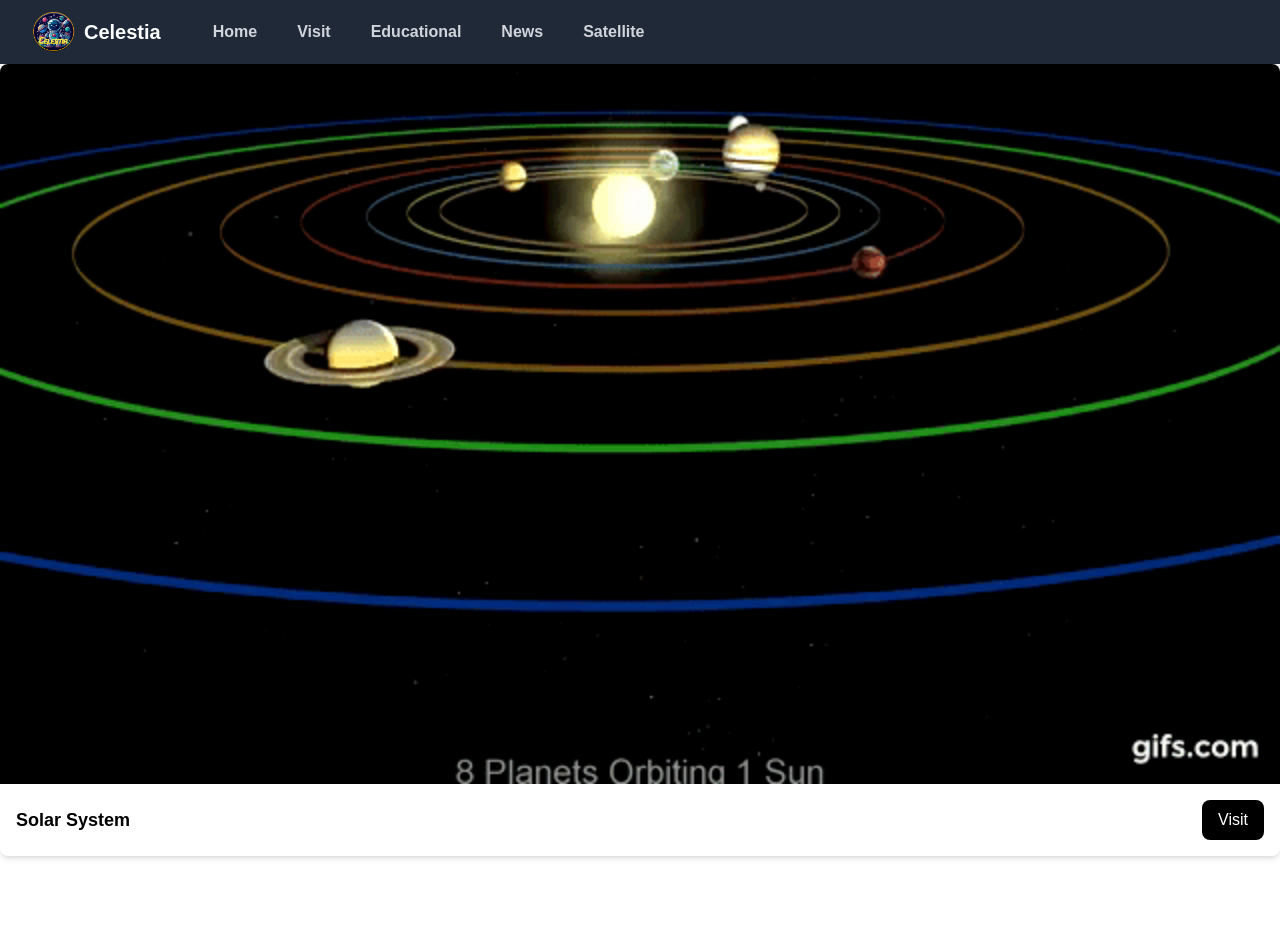
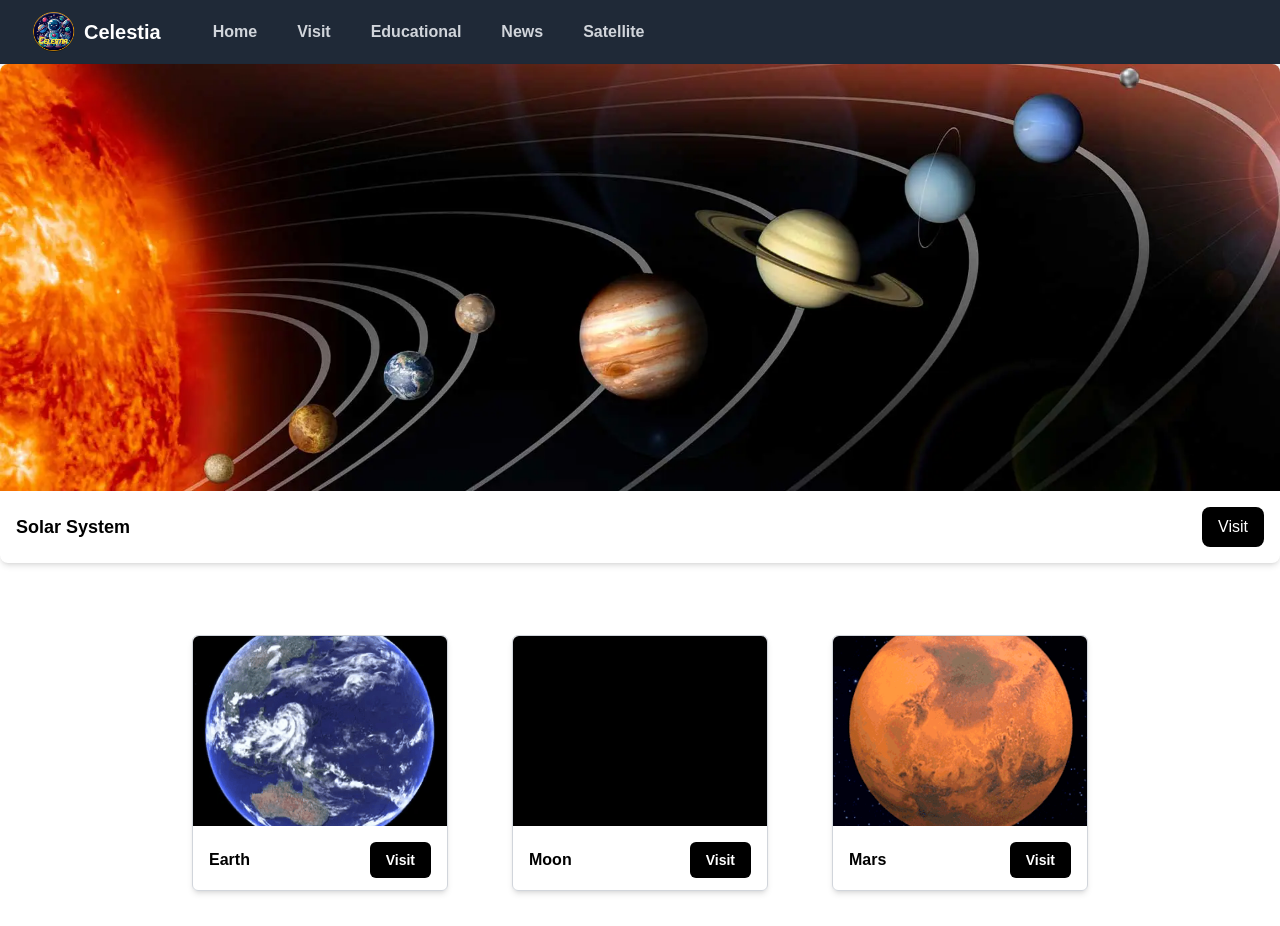
Before and after one commit to Samson2210/Celestia, a React (Vite) app: page /visit in a window 1280 px wide. Shown: the top 926 px of the page. Built offline with nearby package versions, Linux system fonts and the light colour scheme; no server answers.

Commit message:
updated links and updsted edu

```diff
--- a/src/Components/EduContainer.jsx
+++ b/src/Components/EduContainer.jsx
@@ -1,11 +1,31 @@
 import React, { useEffect, useState } from 'react';
+import MercuryImage from '../assets/Edu_Images/mercury.jpg';
+import VenusImage from '../assets/Edu_Images/venus.jpg';
+import EarthImage from '../assets/Edu_Images/Earth.jpg';
+import MarsImage from '../assets/Edu_Images/mars.jpg';
+import JupiterImage from '../assets/Edu_Images/Jupiter.jpg';
+import SaturnImage from '../assets/Edu_Images/saturn.jpg';
+import UranusImage from '../assets/Edu_Images/Uranus.jpg';
+import NeptuneImage from '../assets/Edu_Images/neptune.jpg';
 
 function PlanetCard({ planet }) {
+  // Map the planet name to the corresponding image
+  const planetImages = {
+    Mercury: MercuryImage,
+    Venus: VenusImage,
+    Earth: EarthImage,
+    Mars: MarsImage,
+    Jupiter: JupiterImage,
+    Saturn: SaturnImage,
+    Uranus: UranusImage,
+    Neptune: NeptuneImage,
+  };
+
   return (
     <div className="planet-card bg-white rounded-lg overflow-hidden shadow-md flex flex-row w-full mb-8 font-poppins font-semibold">
-      <img src={`src/assets/Edu_Images/${planet.name.toLowerCase()}.jpg`} alt={`${planet.name} Image`} className="w-1/3 h-auto object-cover" />
+      {/* Use the dynamic image source based on the planet's name */}
+      <img src={planetImages[planet.name]} alt={`${planet.name} Image`} className="w-1/3 h-auto object-cover" />
       <div className="planet-details flex flex-col justify-center p-4 w-2/3 ">
-
         {Object.entries(planet).map(([key, value]) => (
           <p key={key} className="my-2">{`${key}: ${value}`}</p>
         ))}
@@ -13,6 +33,7 @@ function PlanetCard({ planet }) {
     </div>
   );
 }
+
 export function EduContainer() {
   const [planets, setPlanets] = useState([]);
   const apiKey = '6x+tuH89G1+9/y5f5NYevQ==aNxDOw06o2I5H32s';
@@ -41,6 +62,7 @@ export function EduContainer() {
       console.error('Error fetching data:', error);
     }
   };
+
   return (
     <>
       <div id="scroll-target" className="w-10/12 max-w-3xl mx-auto h-80vh left-4 bg-opacity-25 xl:mt-20 flex flex-col items-start justify-center pt-2 pl-8 z-10">
@@ -51,12 +73,7 @@ export function EduContainer() {
             <PlanetCard key={index} planet={planet} />
           ))}
         </div>
-
-
       </div>
-
-
     </>
-
   );
 }
--- a/src/Components/Visit.jsx
+++ b/src/Components/Visit.jsx
@@ -1,8 +1,13 @@
-import React from 'react'
+import React from 'react';
+import solarSystemImage from '../assets/Edu_Images/ss.jpg';
+import earthImage from '../assets/Edu_Images/earth.gif';
+import moonImage from '../assets/Edu_Images/moon.gif';
+import marsImage from '../assets/Edu_Images/mars.gif';
+
 function SolarSystem() {
   return (
     <div className="planet bg-white rounded-lg overflow-hidden shadow-md">
-    <img src="src/assets/Edu_Images/ss.gif" alt="Solar System" className="w-full h-auto object-cover" />
+      <img src={solarSystemImage} alt="Solar System" className="w-full  h-1/2 md:h-auto object-cover" />
       <div className="planet-action flex items-center justify-between p-4">
         <h3 className="text-lg font-semibold">Solar System</h3>
         <button className="pic bg-black text-white px-4 py-2 rounded-lg">Visit</button>
@@ -11,13 +16,13 @@ function SolarSystem() {
   );
 }
 
-function Planet({ name, image }) {
+function Planet({ name, image, link }) {
   return (
-    <div className="planet w-64 h-64 border border-gray-300 shadow-md rounded-md m-8">
+    <div className="planet w-full md:w-64 h-64 border border-gray-300 shadow-md rounded-md m-8">
       <img src={image} alt={`${name} Image`} className="w-full h-3/4 object-cover rounded-t-md" />
       <div className="planet-action flex justify-between items-center p-4">
-        <h3>{name}</h3>
-        <button className="pic px-4 py-2 bg-black text-white text-sm font-bold rounded-md">Visit</button>
+        <h3 className='font-semibold'>{name}</h3>
+        <button className="pic px-4 py-2 bg-black text-white text-sm font-bold rounded-md"><a href={link} target='_blank'>Visit</a></button>
       </div>
     </div>
   );
@@ -25,15 +30,15 @@ function Planet({ name, image }) {
 
 function Planets() {
   const planets = [
-    { name: 'Earth', image: 'src/assets/Edu_Images/earth.gif' },
-    { name: 'Moon', image: 'src/assets/Edu_Images/moon.gif' },
-    { name: 'Mars', image: 'src/assets/Edu_Images/mars.gif' }
+    { name: 'Earth', image: earthImage ,link:'https://celestia-earth.onrender.com'},
+    { name: 'Moon', image: moonImage,link:'https://celestia-moon.onrender.com'  },
+    { name: 'Mars', image: marsImage, link:'https://celestia-mars.onrender.com' }
   ];
 
   return (
-    <div className="planets flex justify-center h-full py-10 px-16">
+    <div className="planets flex flex-wrap justify-center h-full py-10 px-4 md:px-16">
       {planets.map((planet, index) => (
-        <Planet key={index} name={planet.name} image={planet.image} />
+        <Planet key={index} name={planet.name} image={planet.image} link={planet.link} />
       ))}
     </div>
   );
@@ -45,7 +50,7 @@ const Visit = () => {
       <SolarSystem />
       <Planets />
     </>
-  )
+  );
 }
 
-export default Visit
+export default Visit;
```
Lines whose indentation alone changed are shown as unchanged.
